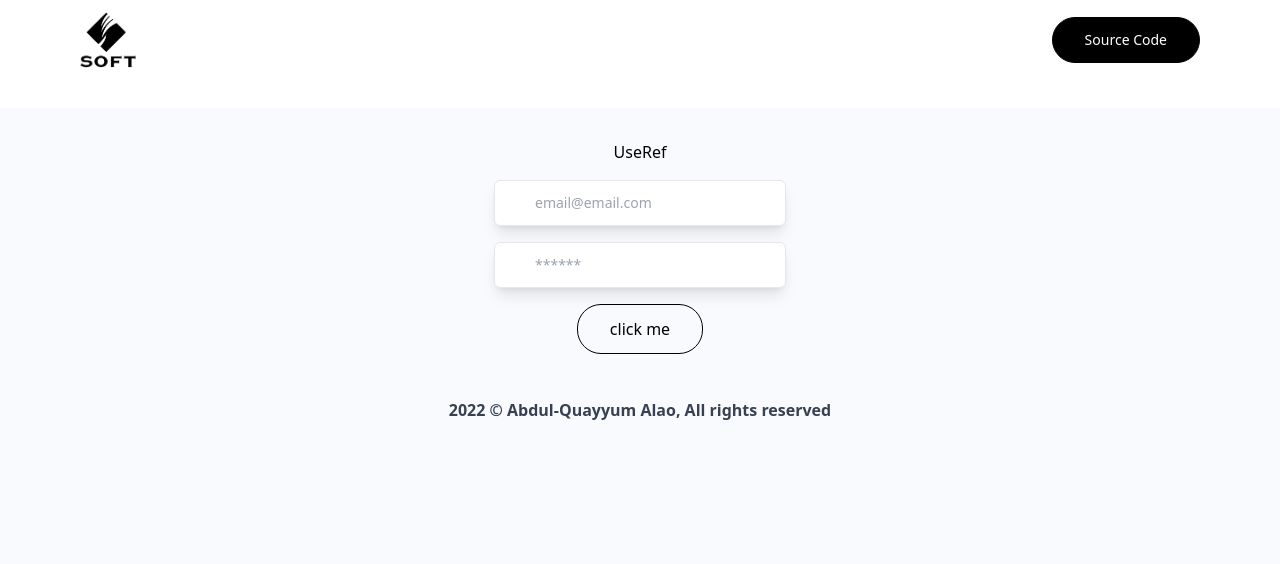
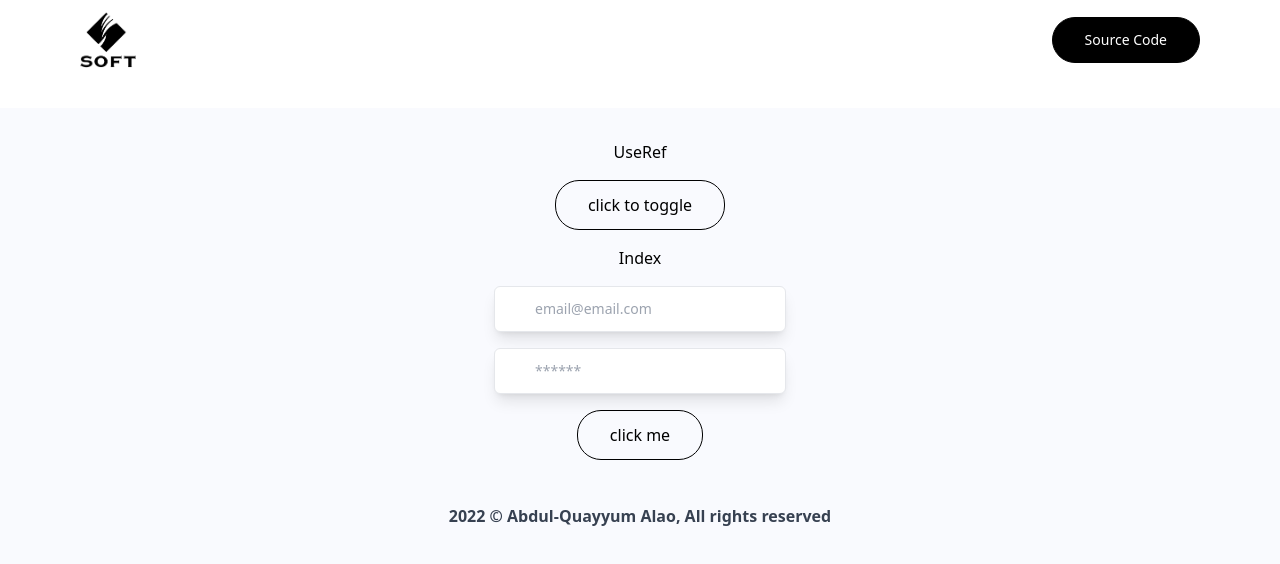
Before and after one commit to AbdulQuayyum/React-Hooks, a React (Create React App) app: page /UseRef in a window 1280 px wide. Shown: the top 564 px of the page. Built offline with nearby package versions, Linux system fonts and the light colour scheme.

Commit message:
Cooking...

```diff
--- /dev/null
+++ b/src/Utilities/Index.js
@@ -0,0 +1,14 @@
+import React from 'react'
+import { useRef } from 'react'
+
+const Index = () => {
+    const renders = useRef(0)
+
+    console.log(`hello renders: ${renders.current++}`)
+
+    return (
+        <div>Index</div>
+    )
+}
+
+export default Index
--- a/src/Views/UseRef.js
+++ b/src/Views/UseRef.js
@@ -1,15 +1,18 @@
 import React, { useEffect, useState, useRef } from 'react'
 import { UseForm } from '../Components/Index'
+import Index from '../Utilities/Index'
 
 const UseRef = () => {
   const [values, HandleChange] = UseForm({ email: '', password: '' })
+  const [showHello, setShowHello] = useState(true)
 
   const InputRef = useRef()
 
   return (
     <div className='flex flex-col items-center justify-center w-full gap-y-4 '>
       <h4> UseRef </h4>
-
+      <button className='px-8 py-3 border border-black hover:text-gray-500 hover:border-gray-500 rounded-3xl' onClick={() => { setShowHello(!showHello) }}>click to toggle</button>
+      {showHello && <Index />}
       <input ref={InputRef} placeholder='email@email.com' className='block py-3 pl-10 pr-12 text-sm font-medium bg-white border border-gray-200 rounded-md shadow-lg font-nunito focus:border-black focus:outline-none focus:ring-0 dark:bg-transparent dark:border-black' type='email' name='email' value={values.email} onChange={HandleChange} />
       <input placeholder='******' className='block py-3 pl-10 pr-12 text-sm font-medium bg-white border border-gray-200 rounded-md shadow-lg font-nunito focus:border-black focus:outline-none focus:ring-0 dark:bg-transparent dark:border-black ' type='password' name='password' value={values.password} onChange={HandleChange} />
       <button className='px-8 py-3 border border-black hover:text-gray-500 hover:border-gray-500 rounded-3xl' onClick={() => { console.log(InputRef.current) }}>click me</button>
```
